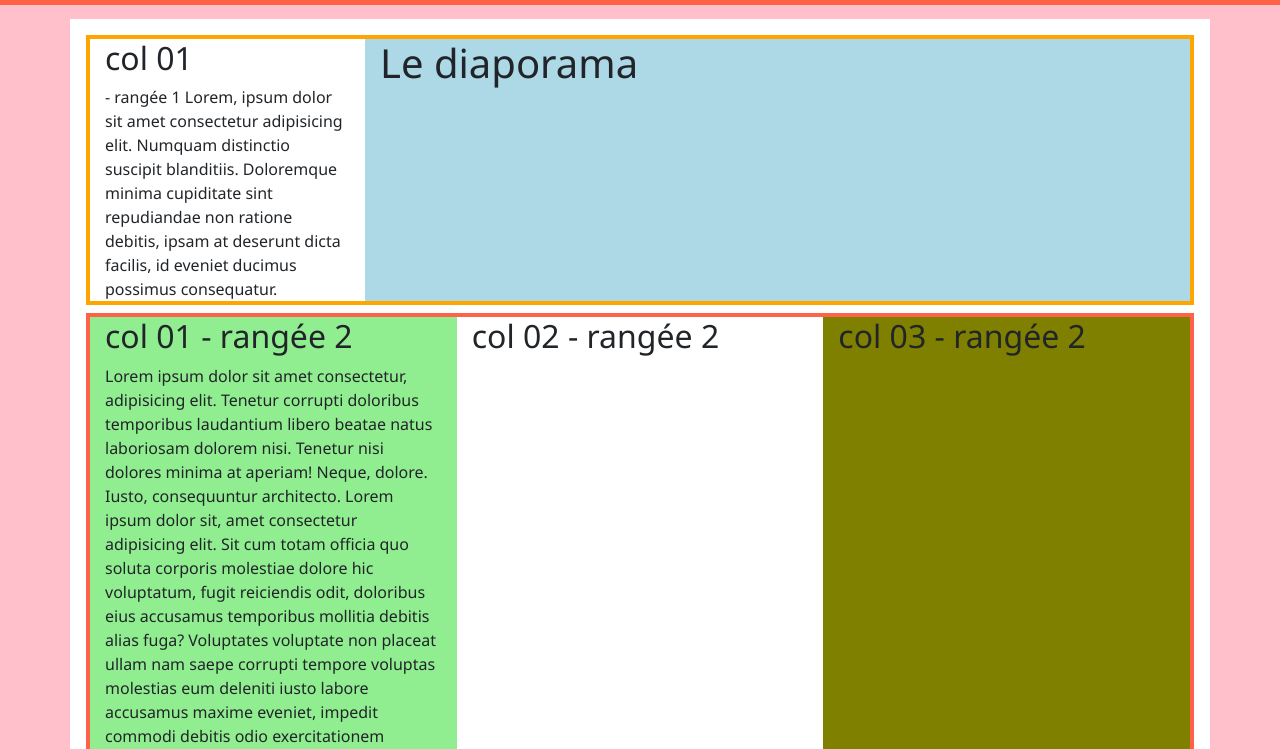
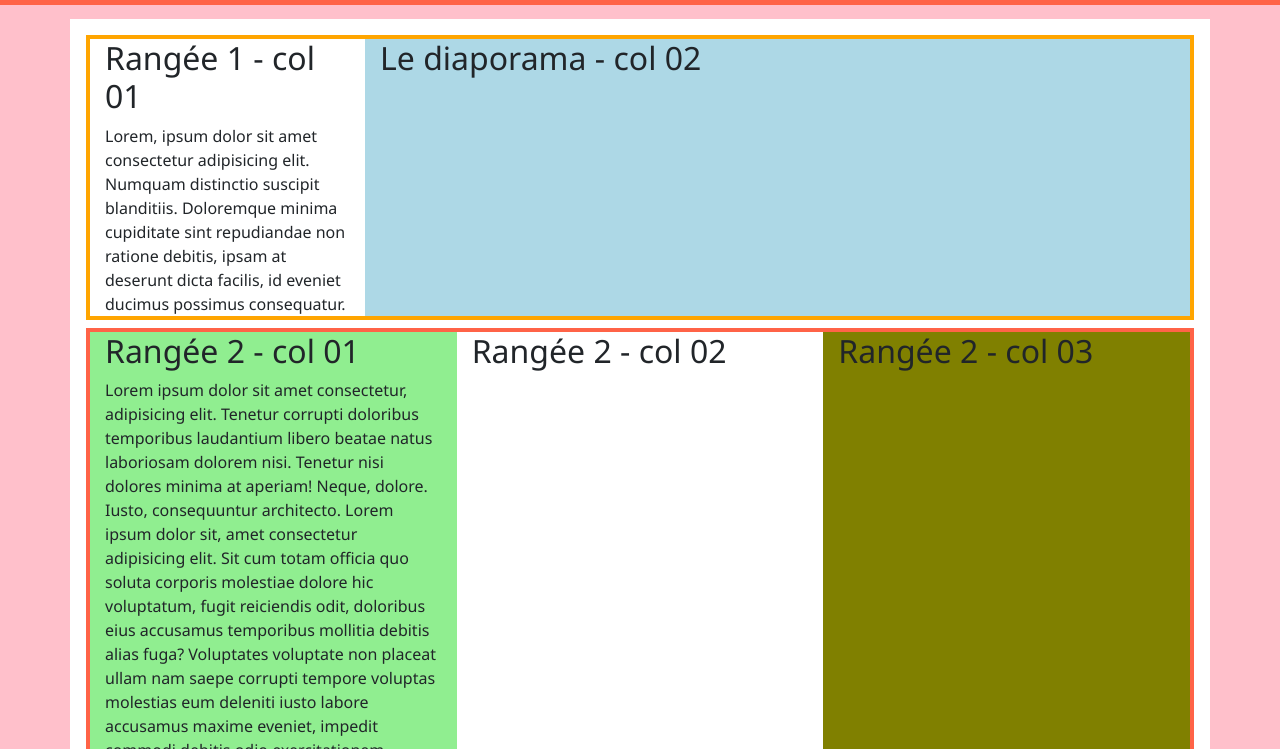
Before and after one commit to vienendelsur/EXOS_bootstrap_02, a plain HTML site: page index.html in a window 1280 px wide. Shown: the part 51-800 px from the top of the page. Drawn offline with nearby package versions, Linux system fonts and the light colour scheme.

Commit message:
c 01
c 01

```diff
--- a/css/style.css
+++ b/css/style.css
@@ -1,11 +1,11 @@
 @charset "utf-8";
 /* CSS Document pisola */
-
 
 body {
     background: pink;
     font-family: 'Noto Sans', sans-serif;
 }
+/* des couleurs pour voir les rangées, les col, etc. */
 
 .orange {
     background: orange;
@@ -31,8 +31,7 @@ body {
     background: white;
 }
 
-
-.bg-tomato {
+.tomate {
     background: tomato;
 }
 
--- a/index.html
+++ b/index.html
@@ -20,7 +20,7 @@
 <!-- la navbar -->
 
 <!-- Image and text -->
-<nav class="navbar fixed-top bg-tomato">
+<nav class="navbar fixed-top tomate">
         <a class="navbar-brand" href="#">
           <img src="img/picto_20home_20BLANC0.gif" width="30" height="30" class="d-inline-block align-top" alt="maison">
           Maison
@@ -30,37 +30,23 @@
 <div class="container p-2 blanc marge-haute">
 
     <div class="row d-flex m-2 p-1 orange">
-        <div class="order-2 order-sm-2 order-md-1 order-xl-1 col-md-3 col-xl-3 blanc"><h2>col 01</h2> - rangée 1 Lorem, ipsum dolor sit amet consectetur adipisicing elit. Numquam distinctio suscipit blanditiis. Doloremque minima cupiditate sint repudiandae non ratione debitis, ipsam at deserunt dicta facilis, id eveniet ducimus possimus consequatur.</div><!-- fin col texte -->
+        <div class="order-2 order-sm-2 order-md-1 order-xl-1 col-md-3 col-xl-3 blanc"><h2>Rangée 1 - col 01</h2>Lorem, ipsum dolor sit amet consectetur adipisicing elit. Numquam distinctio suscipit blanditiis. Doloremque minima cupiditate sint repudiandae non ratione debitis, ipsam at deserunt dicta facilis, id eveniet ducimus possimus consequatur.</div><!-- fin col texte -->
         <div class="order-1 order-sm-1 order-md-2 order-xl-2 col-md-9 col-xl-9 bleuclair">
-            <h1>Le diaporama</h1>
+            <h2>Le diaporama - col 02</h2>
         </div><!-- fin col du diaporama -->
     </div><!-- fin rangée 1 -->
 
-
-
-    <div class="row m-2 p-1 bg-tomato">
-        <div class="col-sm-12 col-md-12 col-xl-4 vertclair"><h2>col 01 - rangée 2</h2>Lorem ipsum dolor sit amet consectetur, adipisicing elit. Tenetur corrupti doloribus temporibus laudantium libero beatae natus laboriosam dolorem nisi. Tenetur nisi dolores minima at aperiam! Neque, dolore. Iusto, consequuntur architecto. Lorem ipsum dolor sit, amet consectetur adipisicing elit. Sit cum totam officia quo soluta corporis molestiae dolore hic voluptatum, fugit reiciendis odit, doloribus eius accusamus temporibus mollitia debitis alias fuga?
+    <div class="row m-2 p-1 tomate">
+        <div class="col-sm-12 col-md-12 col-xl-4 vertclair"><h2>Rangée 2 - col 01</h2>Lorem ipsum dolor sit amet consectetur, adipisicing elit. Tenetur corrupti doloribus temporibus laudantium libero beatae natus laboriosam dolorem nisi. Tenetur nisi dolores minima at aperiam! Neque, dolore. Iusto, consequuntur architecto. Lorem ipsum dolor sit, amet consectetur adipisicing elit. Sit cum totam officia quo soluta corporis molestiae dolore hic voluptatum, fugit reiciendis odit, doloribus eius accusamus temporibus mollitia debitis alias fuga?
         Voluptates voluptate non placeat ullam nam saepe corrupti tempore voluptas molestias eum deleniti iusto labore accusamus maxime eveniet, impedit commodi debitis odio exercitationem numquam, adipisci sit vel? Autem, quidem vero?
         Dolore, ex. Reiciendis cum a ipsam quos sapiente? Expedita ex quo modi laudantium natus ipsa nisi praesentium impedit deserunt iusto, error repellendus ullam neque odio officia. Assumenda iste illum ab!
         Est iusto corrupti qui cupiditate, natus exercitationem inventore aut eum illum provident ad eaque eligendi doloremque libero et itaque in similique saepe ipsum ex nihil laudantium iste! Exercitationem, praesentium molestiae.
         Temporibus, perferendis? Illum maiores repudiandae tempora laborum itaque culpa enim minima distinctio, delectus libero amet facilis et reprehenderit sunt placeat reiciendis excepturi ducimus cumque consectetur aliquam obcaecati nesciunt. Animi, sunt!</div>
-        <div class="col-sm-12 col-md-4 col-xl-4 blanc"><h2>col 02 - rangée 2</h2></div>
-        <div class="col-sm-12 col-md-8 col-xl-4 olive"><h2>col 03 - rangée 2</h2></div>
+        <div class="col-sm-12 col-md-4 col-xl-4 blanc"><h2>Rangée 2 - col 02</h2></div>
+        <div class="col-sm-12 col-md-8 col-xl-4 olive"><h2>Rangée 2 - col 03</h2></div>
     </div><!-- fin rangée 2 -->
 
-
 </div><!-- fin container -->
-
-
-
-
-
-
-
-
-
-
-
 
     <!-- js bootstrap le tout en cdn -->
     <script src="https://code.jquery.com/jquery-3.3.1.slim.min.js" integrity="sha384-q8i/X+965DzO0rT7abK41JStQIAqVgRVzpbzo5smXKp4YfRvH+8abtTE1Pi6jizo" crossorigin="anonymous"></script>
```
Also changed, not shown: gabarit.html (deleted, +0 -30 lines).
